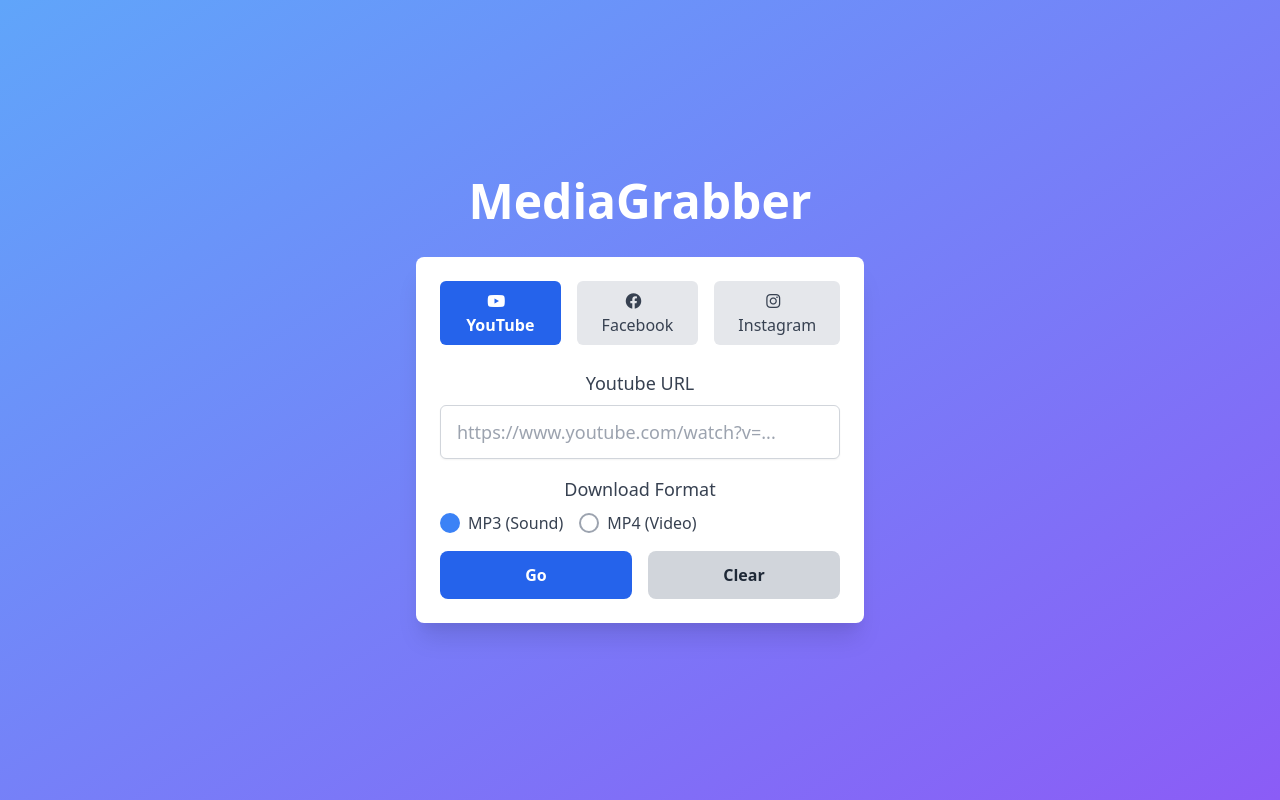
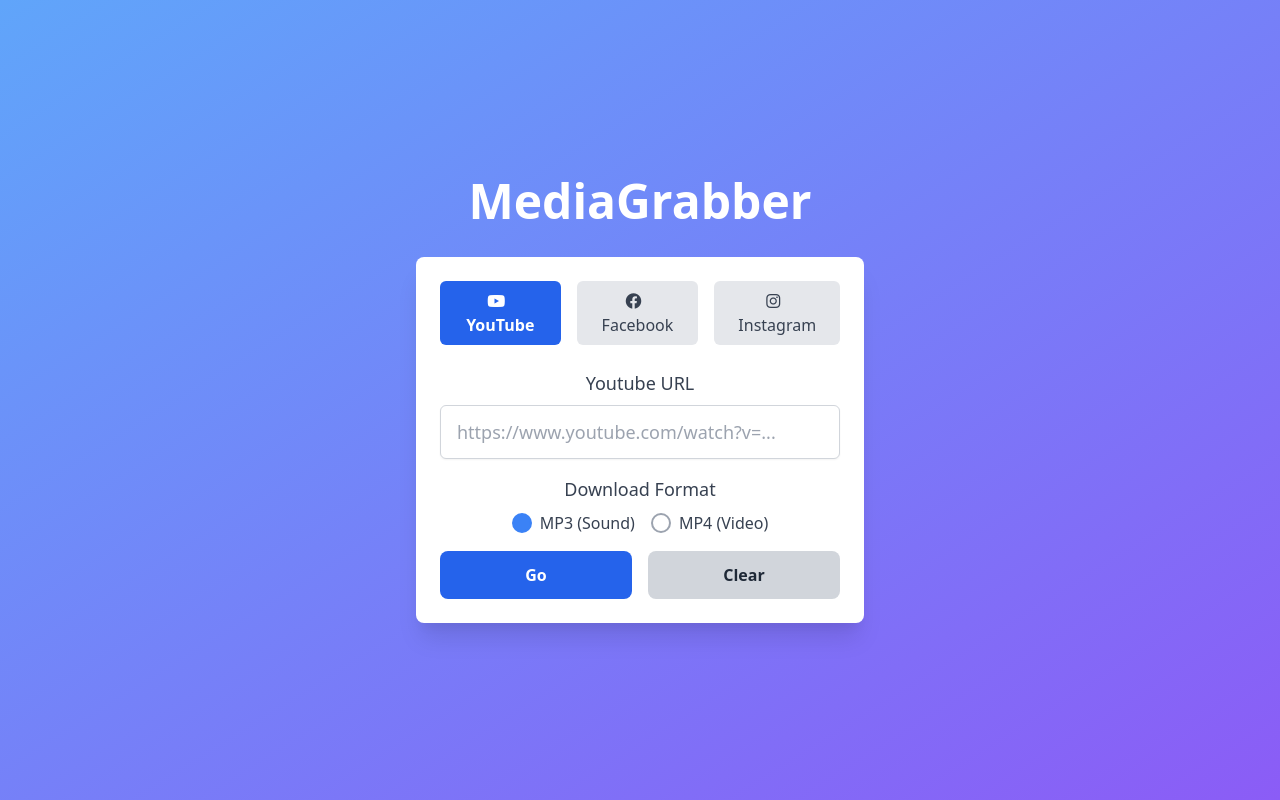
Before and after one commit to sacahan/MediaGrabber, a Svelte app in the folder frontend/: page / in a window 1280 px wide. Built offline with nearby package versions, Linux system fonts and the light colour scheme.

Commit message:
style: 調整下載格式選擇區域的樣式以居中顯示

```diff
--- a/frontend/src/App.svelte
+++ b/frontend/src/App.svelte
@@ -329,7 +329,7 @@
               {#if activeTab === "youtube"}
                 <div>
                   <p class="block text-lg font-medium text-gray-700 mb-2">Download Format</p>
-                  <div class="flex items-center space-x-4">
+                  <div class="flex items-center space-x-4 justify-center">
                     <label for="format-mp3" class="inline-flex items-center cursor-pointer">
                       <input
                         type="radio"
@@ -365,7 +365,7 @@
                 <h2 class="text-2xl font-semibold text-gray-800 text-center mb-4">{title}</h2>
               {/if}
 
-              <div class="grid grid-cols-2 gap-4">
+              <div class="grid grid-cols-2 gap-4 flex justify-center">
                 <button
                   type="submit"
                   class="{buttonClasses.primary} {downloadBtnDisabled ? buttonClasses.disabled : ''}"
```
